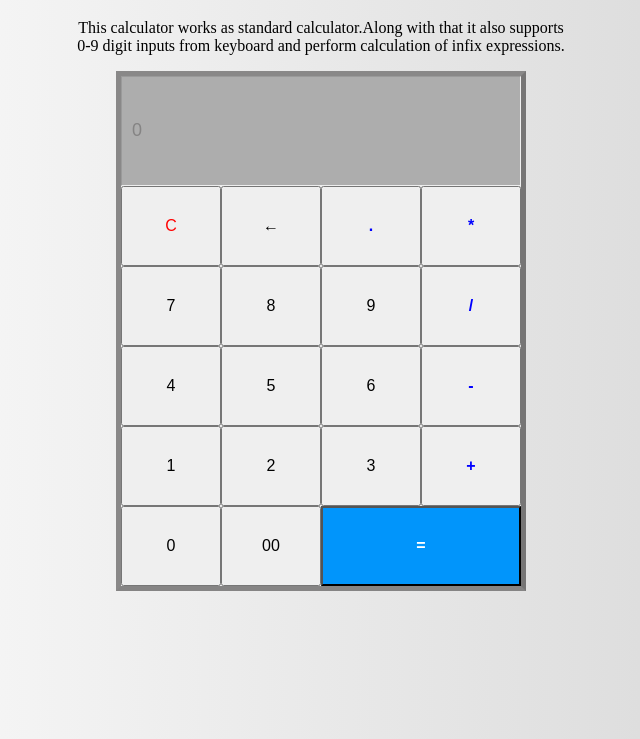
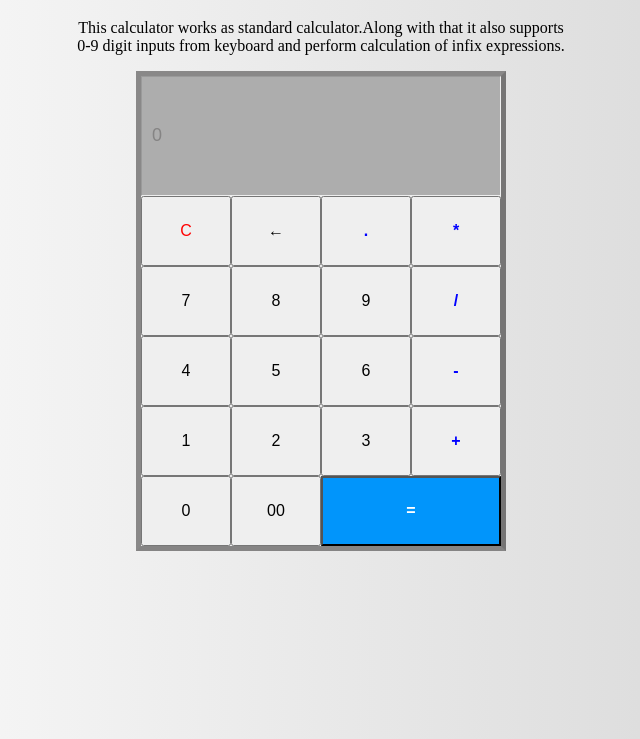
Before and after one commit to vishal-coder/Guvi-Calculator-DOM-, a plain HTML site: page index.html in a window 1280 px wide. Shown: the part 61-800 px from the top of the page, without its empty margins (319-959 px from the left). Drawn offline with Linux system fonts and the light colour scheme.

Commit message:
adjusting height of rows

```diff
--- a/calculator.css
+++ b/calculator.css
@@ -24,8 +24,8 @@ body {
   justify-content: center;
   align-content: stretch;
   min-height: 60vh;
-  grid-template-columns: repeat(4, 100px);
-  grid-template-rows: minmax(110px, auto) repeat(5, 80px);
+ grid-template-columns: repeat(4, 90px);
+  grid-template-rows: minmax(100px, auto) repeat(5, 70px);
   box-sizing: border-box;
   overflow: hidden;
 
```
